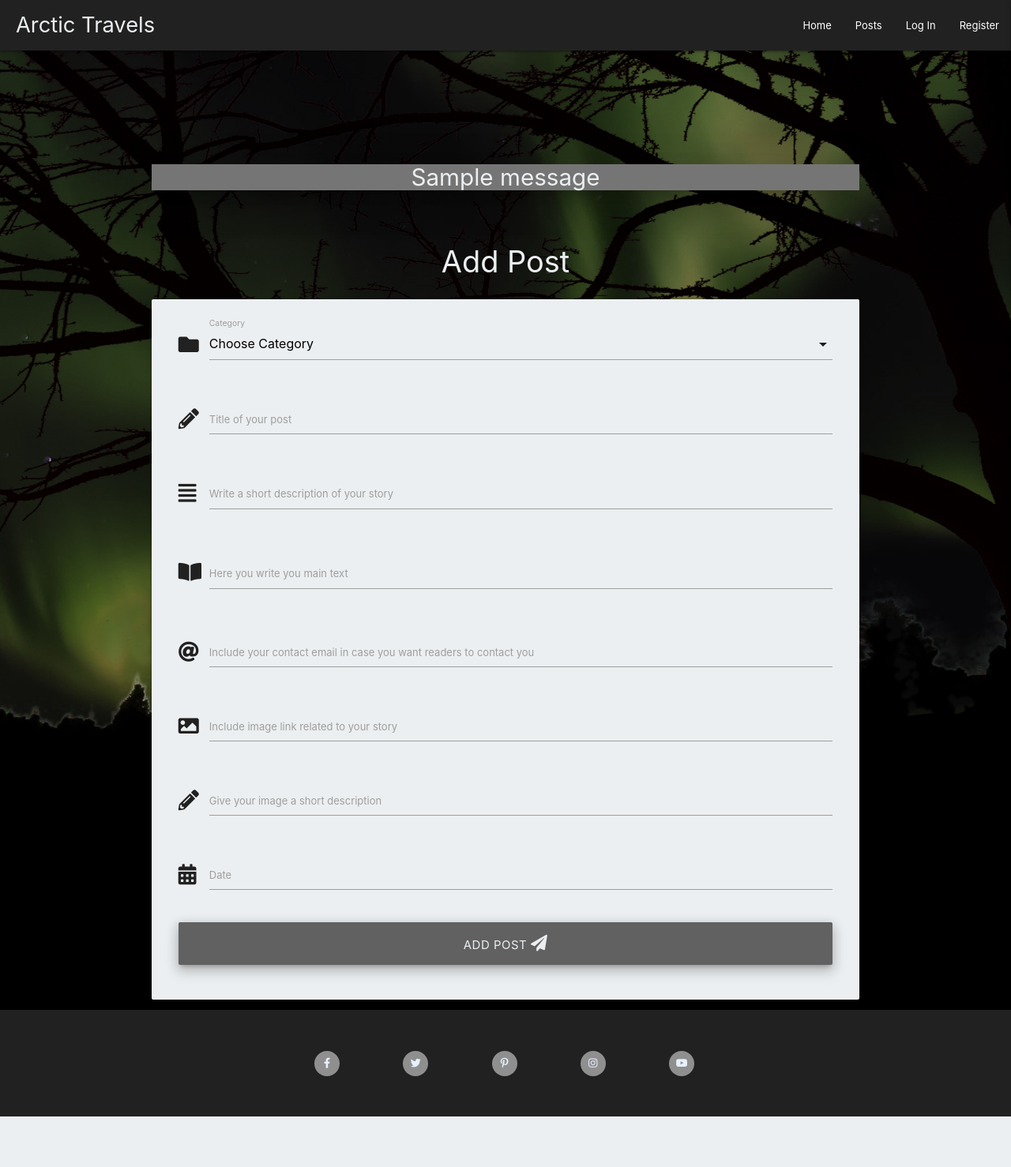
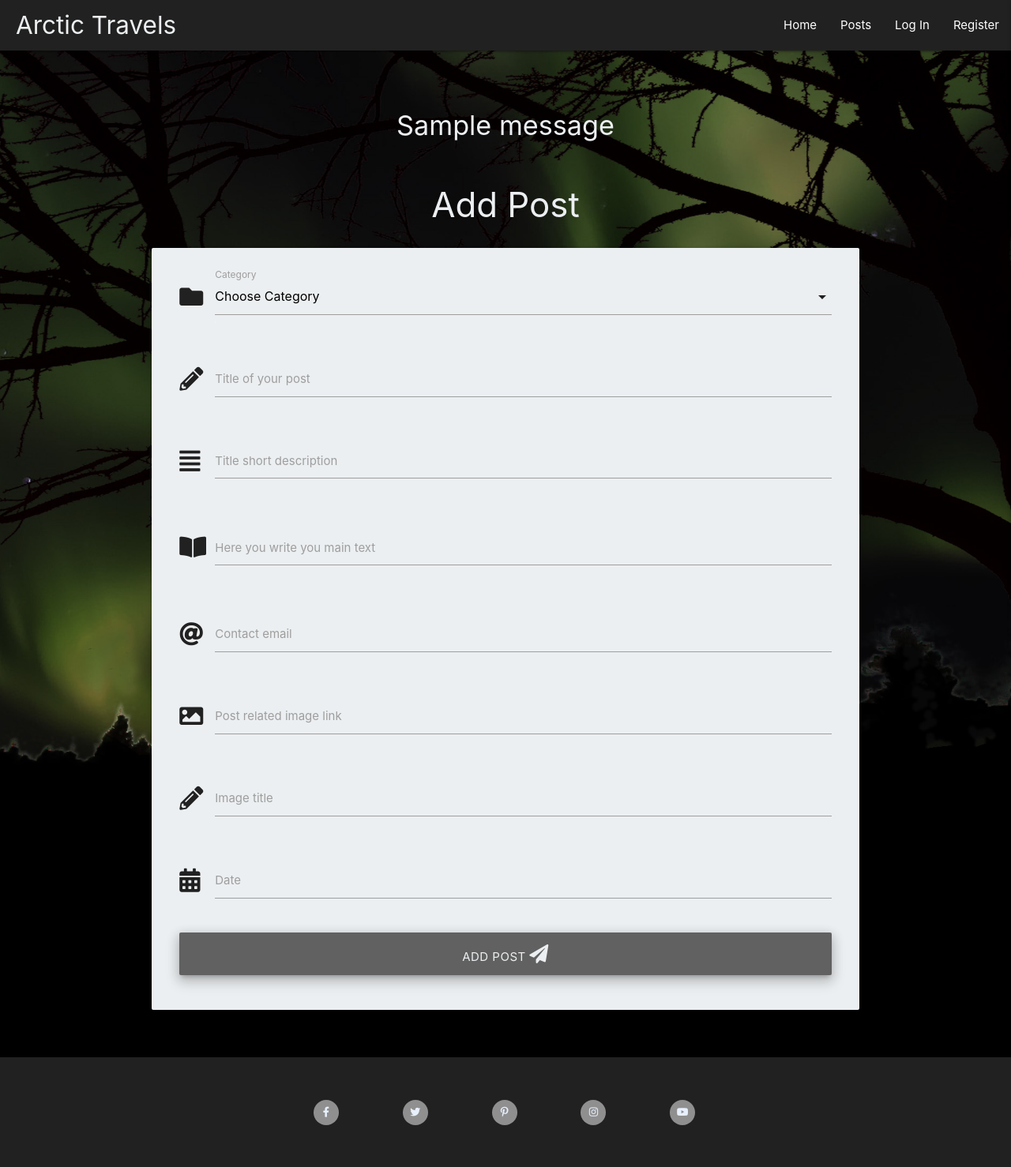
Before and after one commit to JakubKocerha/Travel-Post-MS3, a Flask app: page /add_post in a window 1280 px wide. Shown: the whole page at 79% size. Before the commit the page ends 1414 px from the top, so only its background shows below. Run offline with Flask 2, Linux system fonts and the light colour scheme; one stand-in notice (Sample message) is shown; a database or web service that is not in the repository returns one stand-in record (values such as "Sample title"); some libraries are stand-ins or nearby versions.

Commit message:
Style and debug

```diff
--- a/app.py
+++ b/app.py
@@ -151,7 +151,6 @@ def login():
 # adds profile functionality; code from CI turorials
 @app.route("/profile/<username>", methods=["GET", "POST"])
 def profile(username):
-    # grab the user's posts paginated
     posts = mongo.db.posts.find()
     # grab the session user's username from db
     username = mongo.db.users.find_one(
@@ -177,11 +176,12 @@ def logout():
 @app.route("/add_post", methods=["GET", "POST"])
 def add_post():
     if request.method == "POST":
+        postbody = request.form.get("post_body").splitlines()
         post = {
             "category_name": request.form.get("category_name"),
             "title_text": request.form.get("title_text"),
             "summary": request.form.get("summary"),
-            "post_body": request.form.get("post_body"),
+            "post_body": postbody,
             "image_link": request.form.get("image_link"),
             "image_title": request.form.get("image_title"),
             "date_post": request.form.get("date_post"),
@@ -200,11 +200,12 @@ def add_post():
 @app.route("/edit_post/<post_id>", methods=["GET", "POST"])
 def edit_post(post_id):
     if request.method == "POST":
+        postbody = request.form.get("post_body").splitlines()
         post = {
             "category_name": request.form.get("category_name"),
             "title_text": request.form.get("title_text"),
             "summary": request.form.get("summary"),
-            "post_body": request.form.get("post_body"),
+            "post_body": postbody,
             "image_link": request.form.get("image_link"),
             "image_title": request.form.get("image_title"),
             "date_post": request.form.get("date_post"),
--- a/static/css/style.css
+++ b/static/css/style.css
@@ -8,20 +8,23 @@ body {
     min-height: 100vh;
 }
 
-/* Page layout */
+/* Base styles*/
 header {
     min-height: 10vh;
 }
 
 main {
-    min-height: 80vh;
+    min-height: 75vh;
 }
 
 footer {
     min-height: 15vh;
 }
 
-/* basic margins, paddings */
+nav ul a:hover {
+    background-color: rgba(255, 255, 255, 0.151);
+}
+
 h3 {
     padding-top: 3rem;
     padding-bottom: 1.5rem;
@@ -34,10 +37,10 @@ h3 {
 }
 
 .margin {
-    margin-top: 10%;
+    margin-top: 4rem;
+    margin-bottom: 0;
 }
 
-/* from CI tutorial */
 .text-shadow {
     text-shadow: 1px 1px 1px rgba(255,255,255, 0.2)
 }
@@ -56,7 +59,6 @@ h3 {
 }
 
 /* post styles */
-
 .valign-wrapper {
     margin-bottom: 0;
 }
@@ -76,6 +78,10 @@ h3 {
 
 .collapsible-header:hover {
     background-color: rgba(51, 74, 43, 1);
+}
+
+.btn:focus {
+    background-color: rgba(153, 10, 10, 0.75);
 }
 
 .collapsible-header h5 {
@@ -138,7 +144,7 @@ img.responsive-img {
 
 .search-btn {
     margin: 2px 0;
-    width: 118px;
+    width: 121px;
 }
 
 .post-button {
@@ -148,6 +154,10 @@ img.responsive-img {
 }
 
 /* add post form */
+.card-panel {
+    margin-bottom: 4rem;
+}
+
 .dropdown-content li>span {
     color: #000000;
 }
@@ -258,7 +268,7 @@ visibility: visible;
     display: contents;
 }
 
-/* code from https://github.com/BarryBeics/Rosie-Odenkirk */
+/* social links code from https://github.com/BarryBeics/Rosie-Odenkirk */
 .social-links li a i {
     width: 32px;
     height: 32px;
@@ -280,11 +290,25 @@ visibility: visible;
     background: rgba(51, 74, 43, 0.75);
 }
 
-/* cagetory card-action button*/
+/* cagetories*/
+.cagegory-margin {
+    margin-bottom: 4rem;
+}
+
 /* font fix for Iphone 5/SE Google Dev tools*/
-@media only screen and (min-width: 0) {
-    html {
-        font-size: 13px;
+@media only screen and (max-width: 360px) {
+    nav .brand-logo {
+        font-size: 27px;
+    }
+
+    .margin {
+        margin-top: 2rem;
+    }
+
+    .cat-btn,
+    .cancel-btn {
+        font-size: 16px;
+        min-width: 190px;
     }
 }
 
@@ -310,6 +334,21 @@ visibility: visible;
     .container {
         width: 100%;
     }
+
+    .card-panel {
+        margin-right: 1.5rem;
+        margin-left: 1.5rem;
+    }
+
+    .max-width {
+        width: 120px;
+    }
+
+    .cat-btn,
+    .cancel-btn {
+        font-size: 16px;
+        min-width: 190px;
+    }
 }
 
 @media only screen and (min-width: 993px) {
--- a/static/js/script.js
+++ b/static/js/script.js
@@ -7,7 +7,7 @@ $(document).ready(function(){
             outDuration: 400
         });
     $('.materialboxed').materialbox();
-    $('#post_body').val('');
+    $('#post_body').val();
     M.textareaAutoResize($('#post_body'));
     $('input#title_text, input#title_text, textarea#summary, textarea#post_body').characterCounter();
     $('select').formSelect();
--- a/templates/add_post.html
+++ b/templates/add_post.html
@@ -35,7 +35,7 @@
                         <i class="fas fa-align-justify prefix grey-text text-darken-4"></i>
                         <textarea id="summary" name="summary" class="materialize-textarea validate" minlength="5"
                             maxlength="250" data-length="250"  required></textarea>
-                        <label for="summary">Write a short description of your story</label>
+                        <label for="summary">Title short description</label>
                     </div>
                 </div>
                 <!-- post body -->
@@ -53,7 +53,7 @@
                         <i class="fas fa-at prefix grey-text text-darken-4"></i>
                         <input id="email" name="email" type="email" minlength="5"
                             maxlength="50" data-length="50" class="validate">
-                        <label for="email">Include your contact email in case you want readers to contact you</label>
+                        <label for="email">Contact email</label>
                     </div>
                 </div>
                 <!-- image link -->
@@ -62,7 +62,7 @@
                         <i class="fas fa-image prefix grey-text text-darken-4"></i>
                         <input id="image_link" name="image_link" type="url" minlength="5"
                             maxlength="1000" class="validate" required>
-                        <label for="image_link">Include image link related to your story</label>
+                        <label for="image_link">Post related image link</label>
                     </div>
                 </div>
                 <!-- image title -->
@@ -71,7 +71,7 @@
                         <i class="fas fa-pencil-alt prefix grey-text text-darken-4"></i>
                         <input id="image_title" name="image_title" type="text" minlength="5"
                             maxlength="50" data-length="50" class="validate" required>
-                        <label for="image_title">Give your image a short description</label>
+                        <label for="image_title">Image title</label>
                     </div>
                 </div>
                 <!-- post date -->
--- a/templates/base.html
+++ b/templates/base.html
@@ -13,7 +13,7 @@
     <!-- jinja code for our own custom styles applied from a child templates from CI tutorial -->
     {% block styles %}
     {% endblock %}
-    <title>Travel Book From Arctics</title>
+    <title>Arctic Travels</title>
 </head>
 <body>
 <!-- https://codepen.io/matthewcain/pen/ZepbeR -->
@@ -72,8 +72,8 @@
             {% with messages = get_flashed_messages() %}
                 {% if messages %}
                     {% for message in messages %}
-                        <div class="row container flashes margin">
-                            <h4 class="center-align grey darken-1 z-depth-5 blue-grey-text text-lighten-5">{{ message }}</h4>
+                        <div class="row container margin">
+                            <h4 class="center-align blue-grey-text text-lighten-5">{{ message }}</h4>
                         </div>
                     {% endfor %}
                 {% endif %}
--- a/templates/categories.html
+++ b/templates/categories.html
@@ -6,14 +6,14 @@
     <div class="row">
         <div class="col s12 center-align">
             <a href="{{ url_for('add_category') }}"
-                class="max-width waves-effect waves-light btn-large blue-grey-text text-lighten-5 grey darken-2 z-depth-3">
+                class="max-width waves-effect waves-light cat-btn btn-large blue-grey-text text-lighten-5 grey darken-2 z-depth-3">
                 Add Category <i class="fas fa-plus-square"></i>
             </a>
         </div>
     </div>
 
     <!-- Self customised code mostly from CI tutorials below -->
-    <div class="row container">
+    <div class="row container cagegory-margin">
         {% for category in categories %}
             <div class="col s12 m6">
                 <div class="card center-align blue-grey lighten-5 grey-text text-darken-4">
@@ -22,7 +22,7 @@
                     </div>
                     <div class="card-action">
                         <a href="{{ url_for('edit_category', category_id=category._id) }}"
-                            class="max-width waves-effect waves-light btn-large blue-grey-text text-lighten-5 grey darken-2 z-depth-3">
+                            class="max-width waves-effect waves-light cat-btn btn-large blue-grey-text text-lighten-5 grey darken-2 z-depth-3">
                             Edit Category <i class="fas fa-paper-plane"></i>
                         </a>
                         <!-- Delete button - defensive programming (Ed B_alum - Slack) -->
--- a/templates/profile.html
+++ b/templates/profile.html
@@ -1,7 +1,7 @@
 {% extends "base.html" %}
 {% block content %}
     <!-- codes below from materializecss.com and CI tutorials -->
-    <h3 class="center-align blue-grey-text text-lighten-5">{{ username }}'s Profile</h3>
+    <h3 class="center-align blue-grey-text text-lighten-5">{{ username.capitalize() }}'s Profile</h3>
 
     <div class="row container">
         <div class="col s12">
```
Also changed, not shown: templates/edit_post.html (+5 -4 lines).
